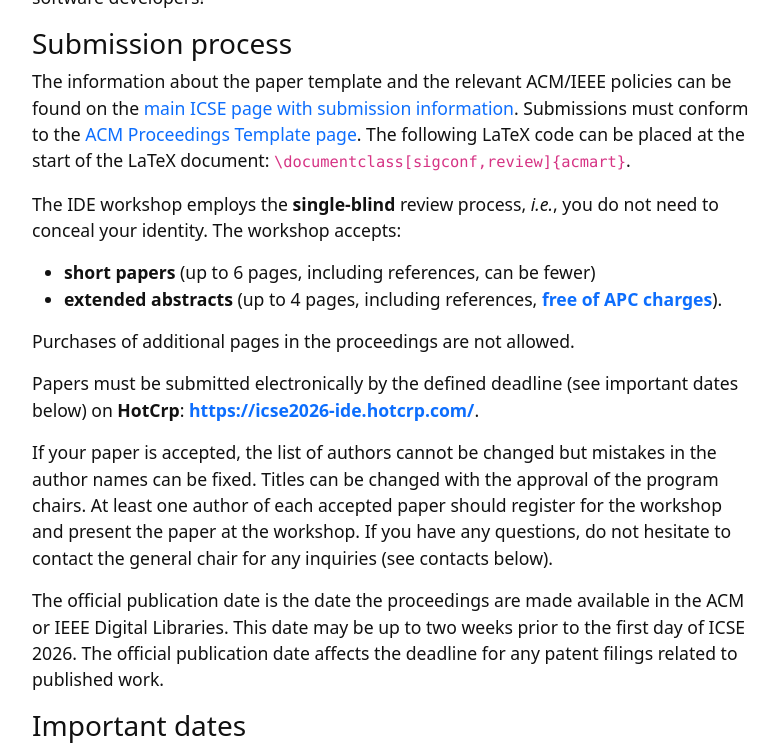
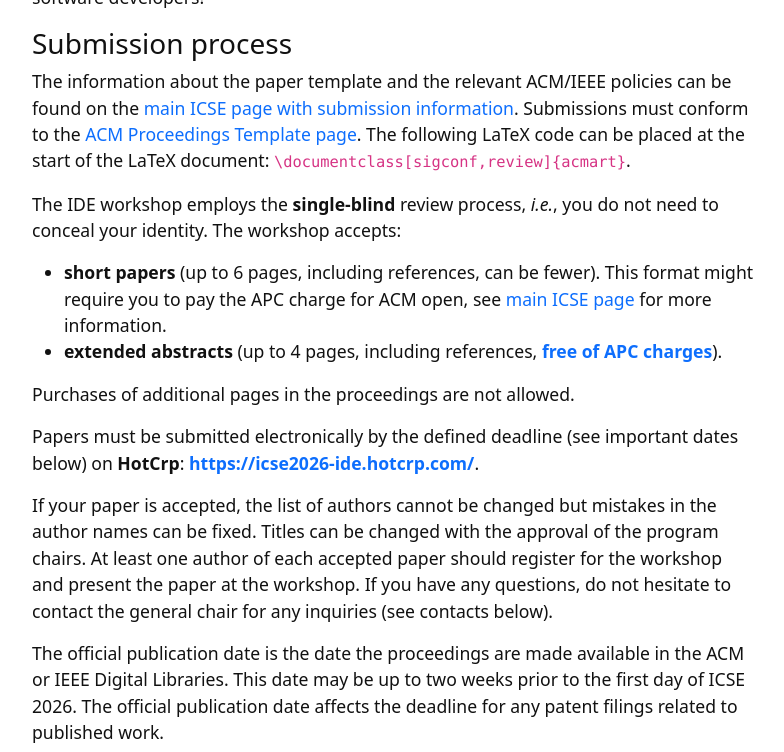
Before and after one commit to ide-workshop/ide-workshop.github.io, a Jekyll site: the page built from index.md, in a window 1280 px wide and 900 px high, scrolled down 2934 px, cut to the strip 0-752 px from the top of the window. Shown: the whole strip, without its empty margins (245-1029 px from the left). Built offline with Jekyll 4.4.1, drawn with Linux system fonts in a browser that asks for light colours.

Commit message:
Added information

```diff
--- a/index.md
+++ b/index.md
@@ -103,7 +103,7 @@
 
 The IDE workshop employs the **single-blind** review process, _i.e._, you do not need to conceal your identity.
 The workshop accepts:
-* **short papers** (up to 6 pages, including references, can be fewer)
+* **short papers** (up to 6 pages, including references, can be fewer). This format might require you to pay the APC charge for ACM open, see [main ICSE page](https://conf.researchr.org/track/icse-2026/icse-2026-research-track#Call-for-Papers) for more information.
 * **extended abstracts** (up to 4 pages, including references, [**free of APC charges**](https://libraries.acm.org/acmopen/article-types)).
 
 Purchases of additional pages in the proceedings are not allowed.
```
